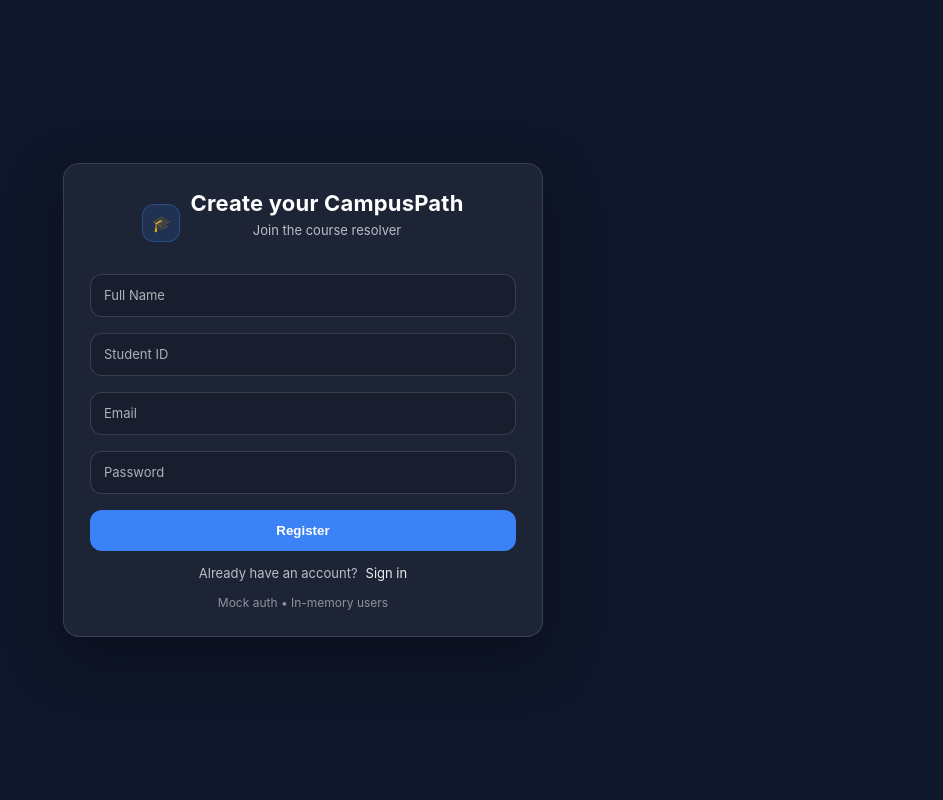
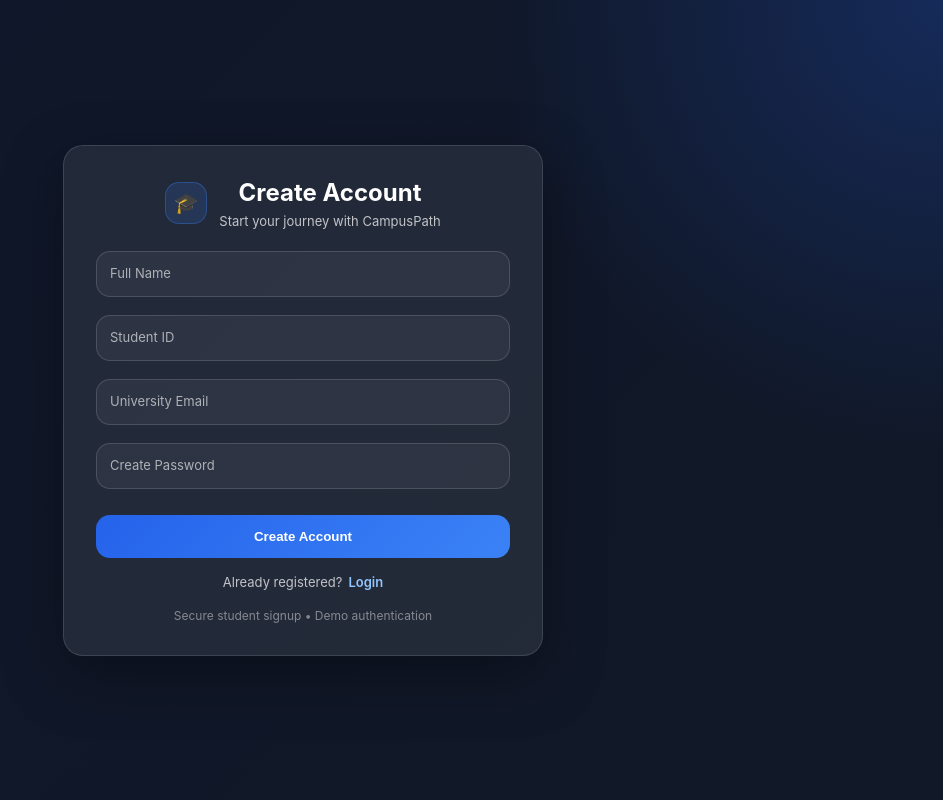
Before and after one commit to Rohith-Saran/CampusPath, a Flask app: page /signup in a window 1280 px wide. Shown: the whole page, without its empty margins (337-1280 px from the left). Run offline with Flask 3, Linux system fonts and the light colour scheme.

Commit message:
Revamp signup page styling and content

```diff
--- a/templates/signup.html
+++ b/templates/signup.html
@@ -4,46 +4,203 @@
   <meta charset="utf-8" />
   <meta name="viewport" content="width=device-width,initial-scale=1" />
   <title>CampusPath - Signup</title>
+
   <style>
-    :root{--navy:#0f172a;--accent:#3b82f6;--white:#ffffff;--muted:rgba(255,255,255,.7);--card:rgba(255,255,255,.06);--shadow:0 20px 60px rgba(0,0,0,.35)}
-    *{box-sizing:border-box}
-    body{margin:0;font-family:Inter,system-ui,-apple-system,Arial,sans-serif;background:var(--navy);color:var(--white);min-height:100vh;display:flex;align-items:center;justify-content:center;padding:24px}
-    .wrap{width:100%;max-width:480px;animation:fadeIn .6s ease both}
-    @keyframes fadeIn{from{opacity:0;transform:translateY(10px)}to{opacity:1;transform:translateY(0)}}
-    .card{background:var(--card);border:1px solid rgba(255,255,255,.12);border-radius:16px;box-shadow:var(--shadow);padding:26px}
-    .logo{display:flex;align-items:center;gap:10px;justify-content:center;margin-bottom:18px}
-    .cap{width:38px;height:38px;border-radius:12px;background:rgba(59,130,246,.15);display:grid;place-items:center;border:1px solid rgba(59,130,246,.35)}
-    h1{font-size:22px;letter-spacing:.2px;margin:0;text-align:center}
-    p.sub{margin:6px 0 18px;text-align:center;color:var(--muted);font-size:13px}
+    :root{
+      --navy:#0f172a;
+      --accent:#2563eb;
+      --accent-hover:#1d4ed8;
+      --white:#ffffff;
+      --muted:rgba(255,255,255,.72);
+      --card:rgba(255,255,255,.08);
+      --shadow:0 20px 60px rgba(0,0,0,.35);
+    }
 
-    .field{position:relative;margin:16px 0}
-    .field input{width:100%;padding:14px 14px 12px;border-radius:12px;border:1px solid rgba(255,255,255,.14);background:rgba(0,0,0,.15);color:var(--white);outline:none;transition:border-color .2s, box-shadow .2s}
-    .field input:focus{border-color:rgba(59,130,246,.8);box-shadow:0 0 0 4px rgba(59,130,246,.18)}
+    *{
+      box-sizing:border-box;
+    }
 
-    .field label{position:absolute;left:14px;top:13px;color:rgba(255,255,255,.65);font-size:13px;transition:transform .18s ease, opacity .18s ease;pointer-events:none}
-    .field input:focus + label, .field input:not(:placeholder-shown) + label{transform:translateY(-14px) scale(.92);opacity:.95}
+    body{
+      margin:0;
+      font-family:Inter,system-ui,-apple-system,Arial,sans-serif;
+      background:
+        radial-gradient(circle at top right, rgba(37,99,235,.25), transparent 30%),
+        linear-gradient(135deg,#0f172a,#111827);
+      color:var(--white);
+      min-height:100vh;
+      display:flex;
+      align-items:center;
+      justify-content:center;
+      padding:24px;
+    }
 
-    .error{background:rgba(239,68,68,.15);border:1px solid rgba(239,68,68,.35);color:#fecaca;padding:10px 12px;border-radius:12px;margin-bottom:14px;font-size:13px}
+    .wrap{
+      width:100%;
+      max-width:480px;
+      animation:fadeIn .6s ease both;
+    }
 
-    .btn{width:100%;padding:13px 14px;border:none;border-radius:12px;background:var(--accent);color:white;font-weight:700;cursor:pointer;transition:transform .08s ease, filter .2s}
-    .btn:hover{filter:brightness(1.05)}
-    .btn:active{transform:translateY(1px)}
+    @keyframes fadeIn{
+      from{
+        opacity:0;
+        transform:translateY(10px);
+      }
+      to{
+        opacity:1;
+        transform:translateY(0);
+      }
+    }
 
-    .linkRow{margin-top:14px;display:flex;justify-content:center;gap:8px;font-size:13px;color:var(--muted)}
-    a{color:rgba(255,255,255,.92);text-decoration:none}
-    a:hover{text-decoration:underline}
+    .card{
+      background:var(--card);
+      backdrop-filter:blur(12px);
+      border:1px solid rgba(255,255,255,.12);
+      border-radius:20px;
+      box-shadow:var(--shadow);
+      padding:32px;
+    }
 
-    .foot{margin-top:14px;text-align:center;color:rgba(255,255,255,.5);font-size:12px}
+    .logo{
+      display:flex;
+      align-items:center;
+      gap:12px;
+      justify-content:center;
+      margin-bottom:22px;
+    }
+
+    .cap{
+      width:42px;
+      height:42px;
+      border-radius:14px;
+      background:rgba(59,130,246,.15);
+      display:grid;
+      place-items:center;
+      border:1px solid rgba(59,130,246,.35);
+      font-size:20px;
+    }
+
+    h1{
+      font-size:24px;
+      margin:0;
+      text-align:center;
+    }
+
+    p.sub{
+      margin:6px 0 0;
+      text-align:center;
+      color:var(--muted);
+      font-size:13px;
+    }
+
+    .field{
+      position:relative;
+      margin:18px 0;
+    }
+
+    .field input{
+      width:100%;
+      padding:15px 14px 13px;
+      border-radius:14px;
+      border:1px solid rgba(255,255,255,.14);
+      background:rgba(255,255,255,.05);
+      color:var(--white);
+      outline:none;
+      transition:.25s ease;
+      font-size:14px;
+    }
+
+    .field input:focus{
+      border-color:rgba(59,130,246,.85);
+      box-shadow:0 0 0 4px rgba(59,130,246,.18);
+      background:rgba(255,255,255,.08);
+    }
+
+    .field label{
+      position:absolute;
+      left:14px;
+      top:14px;
+      color:rgba(255,255,255,.62);
+      font-size:13px;
+      transition:.2s ease;
+      pointer-events:none;
+    }
+
+    .field input:focus + label,
+    .field input:not(:placeholder-shown) + label{
+      transform:translateY(-15px) scale(.9);
+      opacity:1;
+    }
+
+    .error{
+      background:rgba(239,68,68,.15);
+      border:1px solid rgba(239,68,68,.35);
+      color:#fecaca;
+      padding:10px 12px;
+      border-radius:12px;
+      margin-bottom:14px;
+      font-size:13px;
+    }
+
+    .btn{
+      width:100%;
+      padding:14px;
+      border:none;
+      border-radius:14px;
+      background:linear-gradient(135deg,var(--accent),#3b82f6);
+      color:white;
+      font-weight:700;
+      cursor:pointer;
+      transition:.2s ease;
+      margin-top:8px;
+    }
+
+    .btn:hover{
+      background:linear-gradient(135deg,var(--accent-hover),#2563eb);
+      transform:translateY(-1px);
+    }
+
+    .btn:active{
+      transform:scale(.99);
+    }
+
+    .linkRow{
+      margin-top:16px;
+      display:flex;
+      justify-content:center;
+      gap:6px;
+      font-size:13px;
+      color:var(--muted);
+    }
+
+    a{
+      color:#93c5fd;
+      text-decoration:none;
+      font-weight:600;
+    }
+
+    a:hover{
+      text-decoration:underline;
+    }
+
+    .foot{
+      margin-top:18px;
+      text-align:center;
+      color:rgba(255,255,255,.45);
+      font-size:12px;
+    }
   </style>
 </head>
+
 <body>
   <div class="wrap">
     <div class="card">
+
       <div class="logo">
-        <div class="cap" aria-hidden="true">🎓</div>
+        <div class="cap">🎓</div>
+
         <div>
-          <h1>Create your CampusPath</h1>
-          <p class="sub">Join the course resolver</p>
+          <h1>Create Account</h1>
+          <p class="sub">Start your journey with CampusPath</p>
         </div>
       </div>
 
@@ -52,32 +209,42 @@
       {% endif %}
 
       <form method="post" action="{{ url_for('signup') }}">
+
         <div class="field">
           <input id="full_name" name="full_name" type="text" required placeholder=" " />
           <label for="full_name">Full Name</label>
         </div>
+
         <div class="field">
           <input id="student_id" name="student_id" type="text" required placeholder=" " />
           <label for="student_id">Student ID</label>
         </div>
+
         <div class="field">
           <input id="email" name="email" type="email" required placeholder=" " />
-          <label for="email">Email</label>
+          <label for="email">University Email</label>
         </div>
+
         <div class="field">
           <input id="password" name="password" type="password" required placeholder=" " />
-          <label for="password">Password</label>
+          <label for="password">Create Password</label>
         </div>
 
-        <button class="btn" type="submit">Register</button>
+        <button class="btn" type="submit">
+          Create Account
+        </button>
 
         <div class="linkRow">
-          <span>Already have an account?</span>
-          <a href="{{ url_for('login') }}">Sign in</a>
+          <span>Already registered?</span>
+          <a href="{{ url_for('login') }}">Login</a>
         </div>
+
       </form>
 
-      <div class="foot">Mock auth • In-memory users</div>
+      <div class="foot">
+        Secure student signup • Demo authentication
+      </div>
+
     </div>
   </div>
 </body>
```
